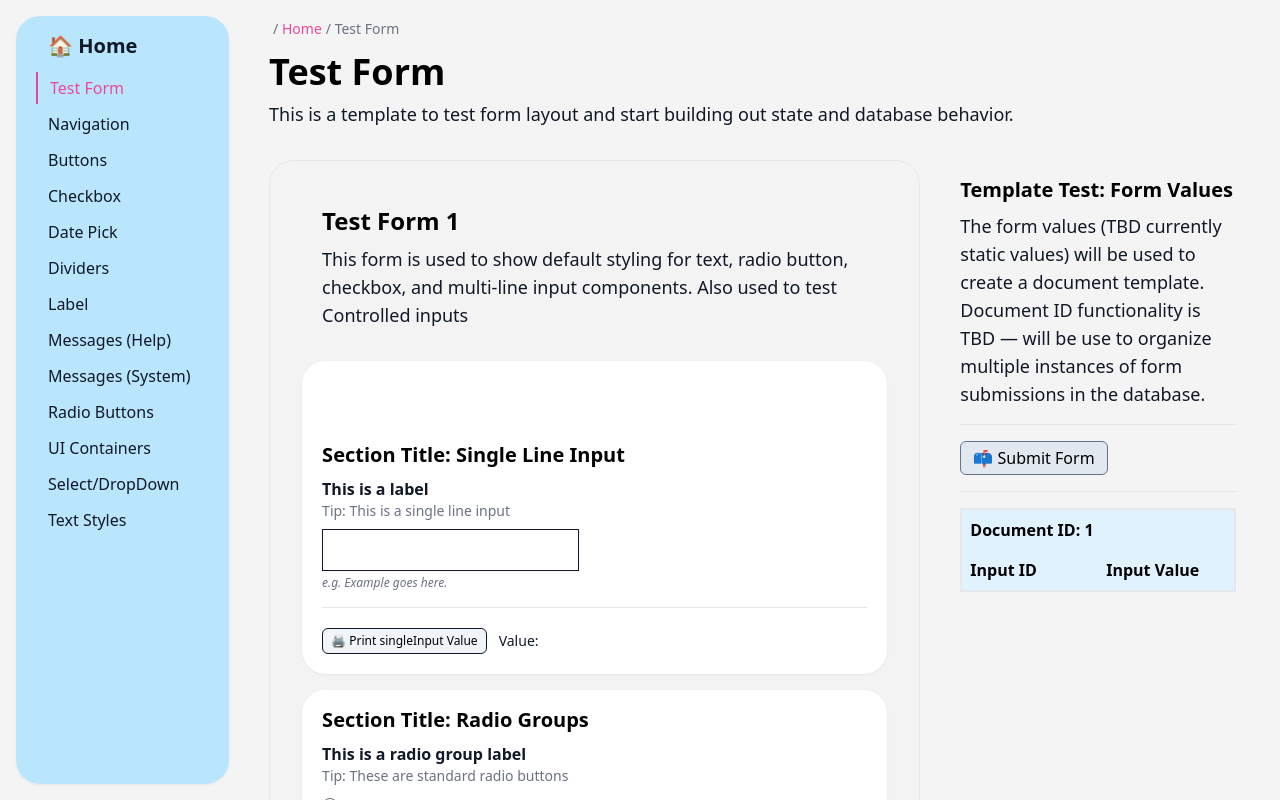
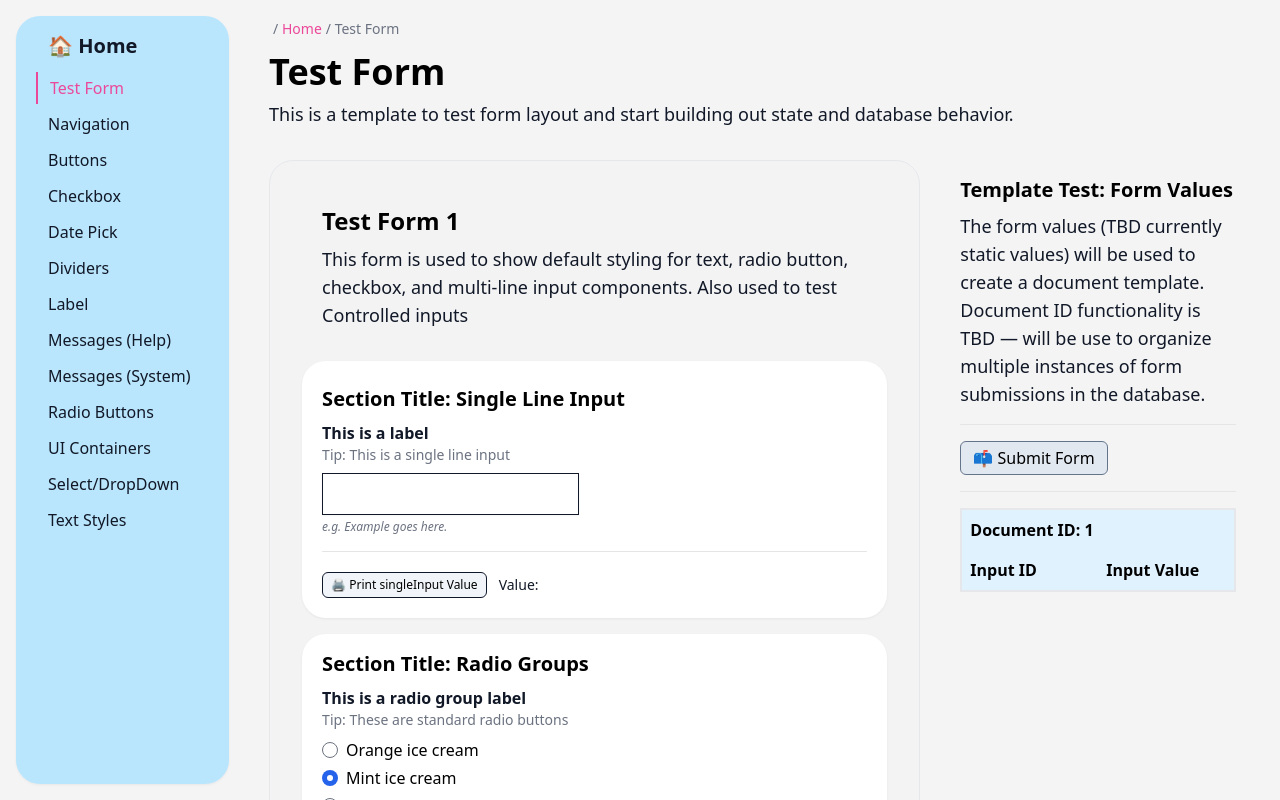
Before and after one commit to tayv/Project-Bubblegum, a Next.js app: page /forms/test-form in a window 1280 px wide. Built offline with nearby package versions, Linux system fonts and the light colour scheme.

Commit message:
added x and y size props as well as ovverride

```diff
--- a/components/layout/BlankSpace.tsx
+++ b/components/layout/BlankSpace.tsx
@@ -2,28 +2,47 @@ import { FC } from 'react'
 import classNames from 'classnames'
 
 export type BlankSpaceProps = {
-  size?: BlankSpaceSize
+  xSize?: BlankSpaceSize
+  ySize?: BlankSpaceSize
   className?: string
 }
 
-type BlankSpaceSize = "xsmall" | "small" | "medium" | "large" | "xlarge" | "xxlarge" | "none"
-const blankSpaceSizeMap: {[key in BlankSpaceSize]: string} = {
+// Override prop adds flexibility by allowing custom padding size to be passed in
+type BlankSpaceSize = "xsmall" | "small" | "medium" | "large" | "xlarge" | "xxlarge" | "none" | "override"
+const yBlankSpaceSizeMap: {[key in BlankSpaceSize]: string} = {
   xsmall: "py-px", // prop specific css styles go here
   small: "py-1",
   medium: "py-2",
   large: "py-4",
   xlarge: "py-6",
   xxlarge: "py-8",
-  none: "py-0"
+  none: "py-0",
+  override: ""
+}
+const xBlankSpaceSizeMap: {[key in BlankSpaceSize]: string} = {
+  xsmall: "px-px", // prop specific css styles go here
+  small: "px-1",
+  medium: "px-2",
+  large: "px-4",
+  xlarge: "px-6",
+  xxlarge: "px-8",
+  none: "px-0",
+  override: ""
 }
 
-const BlankSpace: FC<BlankSpaceProps> = ({size = "medium", className}) => {
+const BlankSpace: FC<BlankSpaceProps> = ({
+  xSize = "none",
+  ySize = "small",
+  className = ""
+}) => {
 
   return (
     <div className={
       classNames([
-        "py-8", // standard css styles
-     //   blankSpaceSizeMap[size], // dynamically set styling based on padding prop
+        "", // standard css styles
+        xBlankSpaceSizeMap[xSize], // dynamically set styling based on padding prop
+        yBlankSpaceSizeMap[ySize],
+        className // custom styling passed as prop
       ])
     }>
     </div>
--- a/pages/forms/test-form.tsx
+++ b/pages/forms/test-form.tsx
@@ -190,7 +190,7 @@ const TestForm: FC = () => {
             <Paragraph text="This form is used to show default styling for text, radio button, checkbox, and multi-line input components. Also used to test Controlled inputs" size="standard" type="primary" />
           </Section>
           <Section id="textInput" style="standard">
-            <BlankSpace size="large" />
+            <BlankSpace xSize="small" />
             <Heading text="Section Title: Single Line Input" size="h3" type="primary"/>
             <WrapperInput
               name="singleInput"
```
